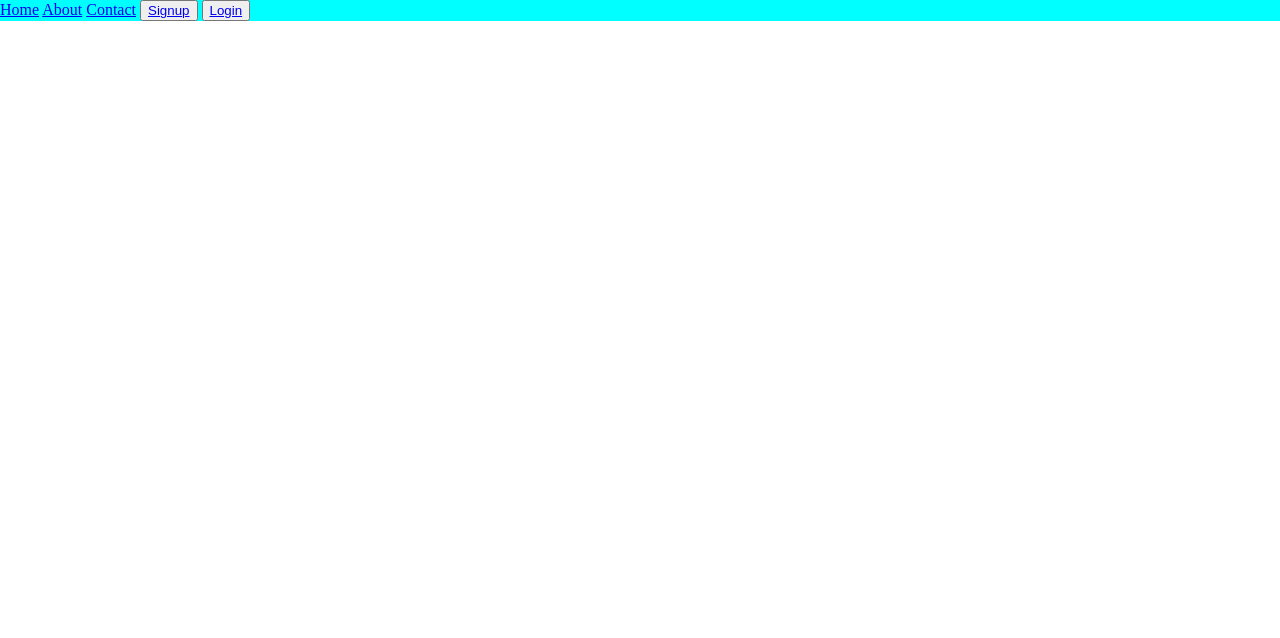
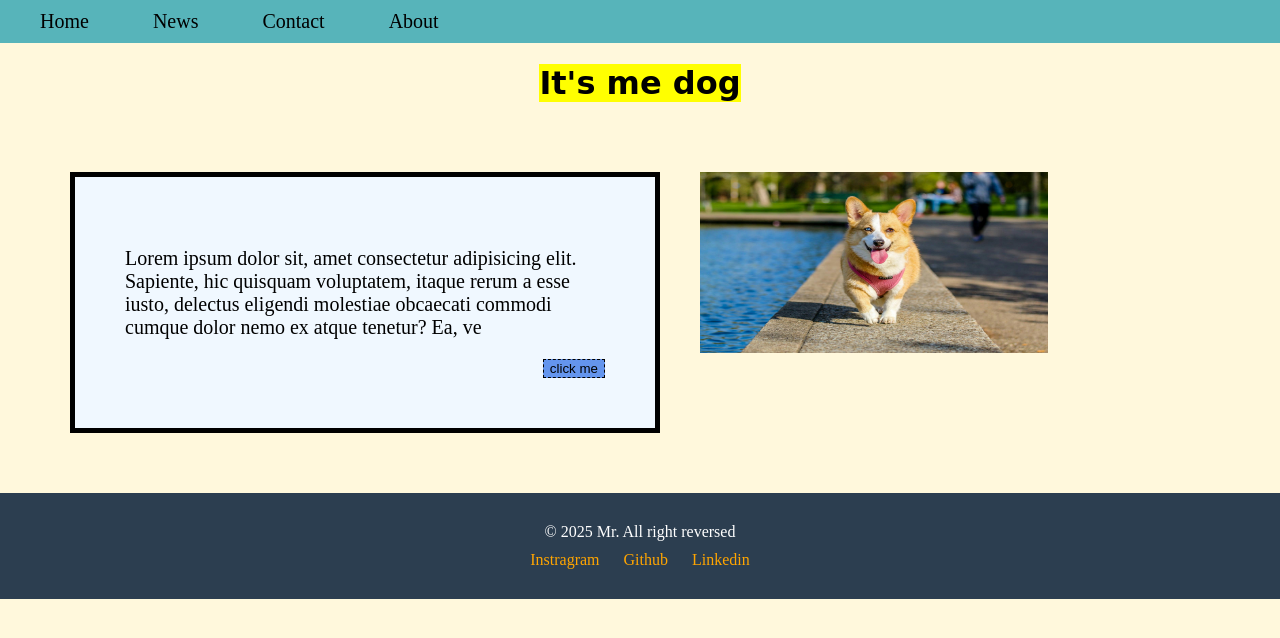
Before and after one commit to Nimadandu/Dandu, a plain HTML site: page index.html in a window 1280 px wide. Drawn offline with Linux system fonts and the light colour scheme.

Commit message:
adding footer

```diff
--- a/index.html
+++ b/index.html
@@ -2,23 +2,40 @@
 <html lang="en">
 <head>
     <meta charset="UTF-8">
-    <meta name="viewport" content="width=, initial-scale=1.0">
-    <title>Document</title>
-    <link rel="stylesheet" href="./style.css">
-    <style>
+    <meta name="viewport" content="width=device-width, initial-scale=1.0">
 
+    <title>first website</title>
 
-    </style>
+    <link rel="stylesheet" href="style.css">
+
 </head>
 <body>
-    <div class="navdiv">
-        <!-- <div class="logo"><a href="#">coding</a></div> -->
-        <a href="#">Home</a>
-        <a href="#">About</a>
-        <a href="#">Contact</a>
-        <button><a href="#">Signup</a></button>
-        <button><a href="#">Login</a></button>
 
-    </div>
+<div class="navbar">
+<a href="./index.html">Home</a>
+<a href="#">News</a>
+<a href="./contact.html">Contact</a>
+<a href="#">About</a>
+
+        </div>
+        <h1 class="intro" style="text-align: center;" ><mark>It's me dog</mark> </h1>
+    <div class="Home">
+        <div class="homeleft">
+            <p>Lorem ipsum dolor sit, amet consectetur adipisicing elit. Sapiente, hic quisquam voluptatem, itaque rerum a esse iusto, delectus eligendi
+                molestiae obcaecati commodi cumque dolor nemo ex atque tenetur? Ea, ve</p>
+            <button class="button">click me</button>
+            </div>
+        <div class="imageclass">
+<img src="./image/pexels-hnoody93-58997.jpg" alt="pexels-hnoody93-58997" height="60%" width="60%">
+</div>
+</div>
+<footer class="footerclass">
+   <div class="copyrightdiv"> &copy; 2025 Mr. All right reversed</div>
+   <div class="mediaclass">
+ <a href="#">Instragram</a>
+ <a href="#">Github</a>
+ <a href="#">Linkedin</a>
+</div>
+</footer>
 </body>
 </html>
--- a/style.css
+++ b/style.css
@@ -1,7 +1,99 @@
+
 body{
-    padding: 0px;
-    margin: 0px;
+    padding: 0;
+    margin: 0;
+    background-color:cornsilk;
 }
-.navdiv{
-    background-color: aqua;
+.navbar{
+    background-color:#57B4BA;
+    /* border: 2px solid black; */
+    color: green;
+    padding: 10px;
+    top: 0;
+    position: sticky;
+
+
 }
+.navbar a{
+    color: black;
+    text-decoration: none;
+    padding: 30px;
+
+    font-size: 20px;
+
+}
+.navbar a:hover{
+
+   color:white;
+   /* background-color: #2C3e50; */
+}
+.Home{
+    margin-top:30px ;
+    margin-left: 30px;
+    display: flex;
+
+}
+
+ .intro{
+    font-family:cursive;
+ }
+ .Home  {
+    .homeleft{
+        background-color: aliceblue;
+   padding: 50px;
+   font-size: 20px;
+   margin: 40px;
+   border: 5px solid black;
+    }
+
+ }
+ .imageclass{
+    margin-top: 40px;
+ }
+ .button{
+    background-color:cornflowerblue;
+    float:right;
+    border: 1px dashed black;
+ }
+
+ .contact{
+    text-align: center;
+    /* background-color: aliceblue; */
+
+ }
+ .formclass{
+    display: flex;
+    flex-direction: column;
+    gap: 20px;
+    width: 400px;
+    text-align: center;
+    margin: auto;
+    background-color: aliceblue;
+    padding: 20px;
+
+ }
+.bottombox{
+    background-color: violet;
+}
+.footerclass{
+   background-color: #2C3e50;
+   padding: 30px;
+   margin-top: 20px;
+
+}
+.footerclass .copyrightdiv{
+   text-align: center;
+   color: white;
+}
+.mediaclass{
+   text-align: center;
+   margin-top: 10px;
+
+
+}
+.mediaclass a{
+   text-decoration:none;
+   color: orange;
+   padding: 10px;
+
+}
```
Also changed, not shown: contact.html (added, +38 -0 lines), image/pexels-hnoody93-58997.jpg (added).
